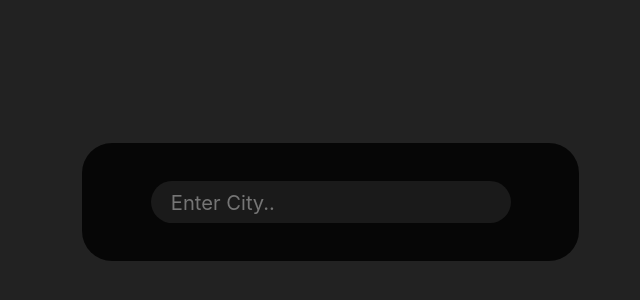
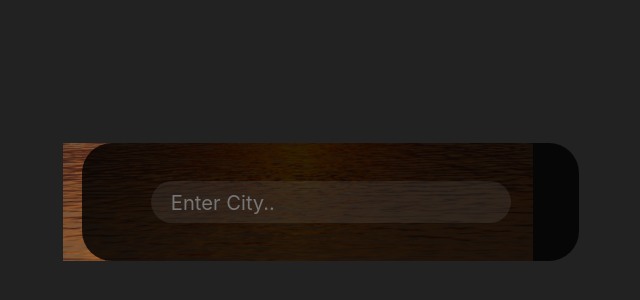
Before and after one commit to harriscs5/Weather-App2, a React (Create React App) app: page / in a window 1280 px wide. Shown: the part 198-498 px from the top of the page, without its empty margins (342-982 px from the left). Built offline with nearby package versions, Linux system fonts and the light colour scheme.

Commit message:
added styling for background photos

```diff
--- a/src/index.css
+++ b/src/index.css
@@ -10,14 +10,14 @@
 }
 
 .app {
-  background-image: url('');
+  background-image: url('./assets/warm-bg.jpg');
   background-size: cover;
   background-position: bottom;
   transition: 0.4 ease-in-out;
 }
 
 .app.cold {
-  background-image: url('');
+  background-image: url('./assets/cold-bg.jpg');
 }
 .card {
   background: #000000d0;
```
Also changed, not shown: src/assets/warm-bg.jpg (renamed from src/assets/warmbg.jpg), 1 other file (tests, documents, lock files or other folders).
